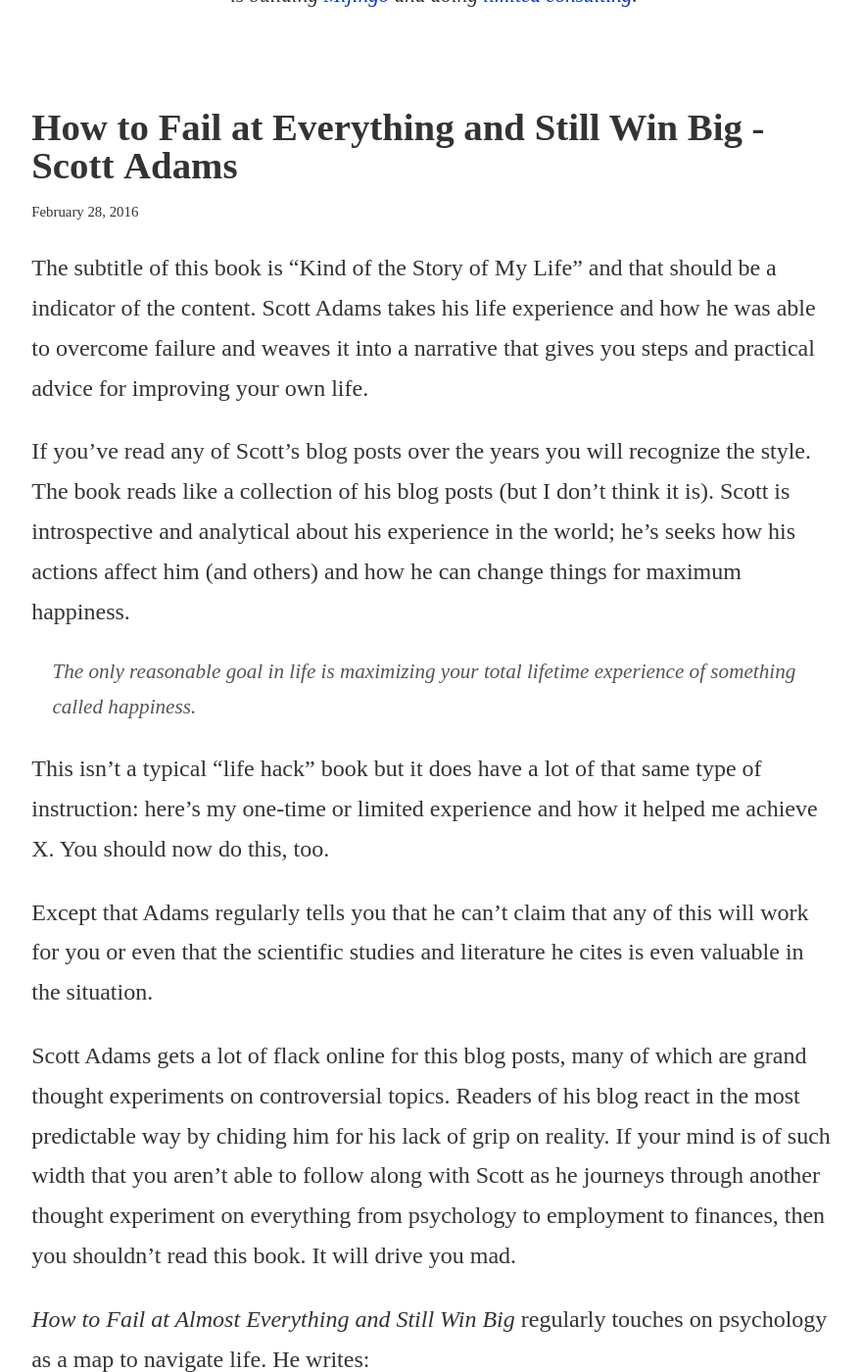
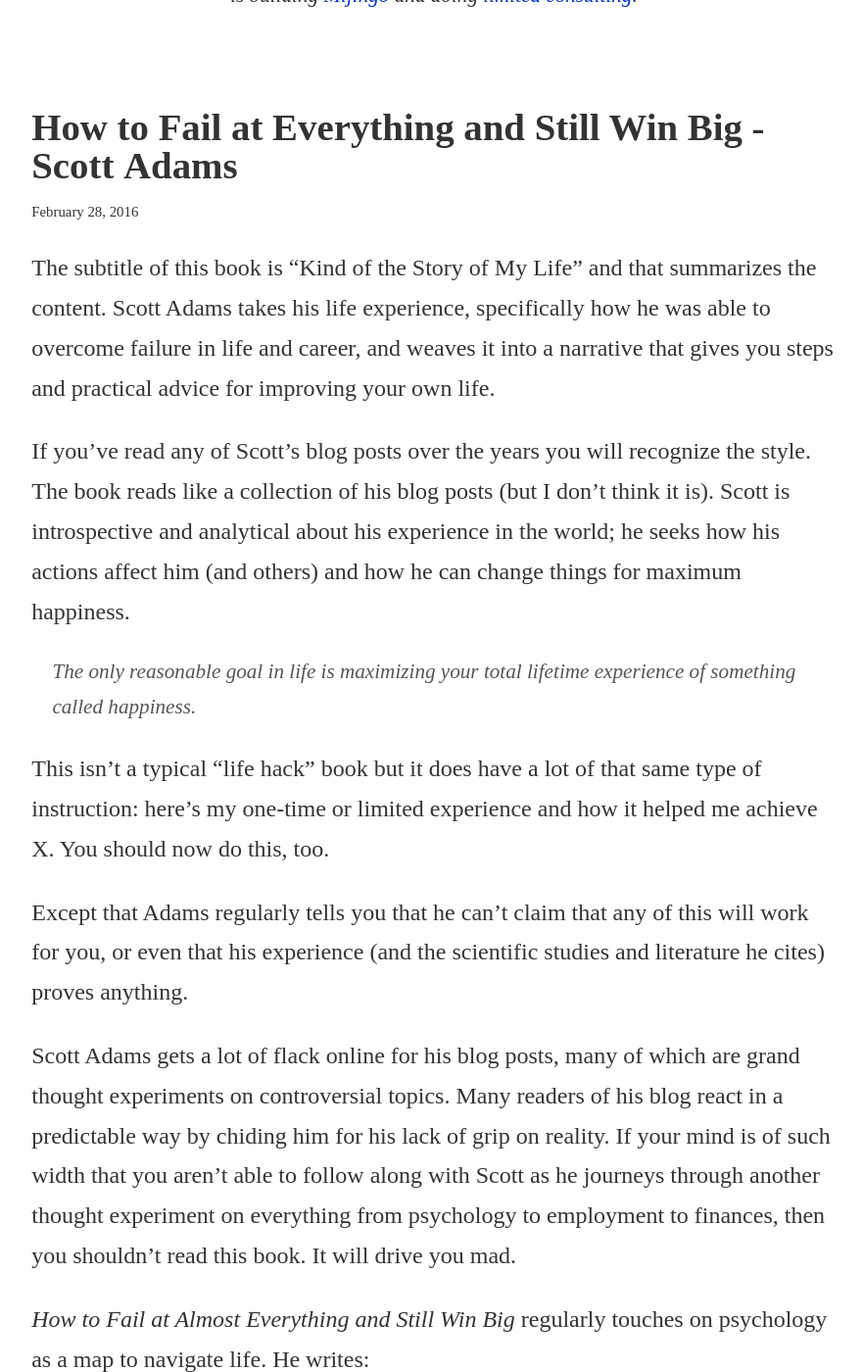
Before and after one commit to ryanirelan/ryanirelan.github.io, a Jekyll site: the page built from _posts/2016-02-28-how-to-fail-at-almost-everything-and-still-win-big.markdown, in a window 1280 px wide and 1400 px high, scrolled down 491 px. Shown: the whole window at 98% size, without its empty margins (197-1078 px from the left). Built offline with Jekyll 4.4.1, drawn with Linux system fonts in a browser that asks for light colours; nearby versions of some CDN libraries; some web fonts are replaced; some of the changed text lies outside the part shown.

Commit message:
updated for clarity and typos

```diff
--- a/_posts/2016-02-28-how-to-fail-at-almost-everything-and-still-win-big.markdown
+++ b/_posts/2016-02-28-how-to-fail-at-almost-everything-and-still-win-big.markdown
@@ -3,17 +3,17 @@
 title: "How to Fail at Everything and Still Win Big - Scott Adams"
 ---
 
-The subtitle of this book is “Kind of the Story of My Life” and that should be a indicator of the content. Scott Adams takes his life experience and how he was able to overcome failure and weaves it into a narrative that gives you steps and practical advice for improving your own life.
+The subtitle of this book is “Kind of the Story of My Life” and that summarizes the content. Scott Adams takes his life experience, specifically how he was able to overcome failure in life and career, and weaves it into a narrative that gives you steps and practical advice for improving your own life.
 
-If you’ve read any of Scott’s blog posts over the years you will recognize the style. The book reads like a collection of his blog posts (but I don't think it is). Scott is introspective and analytical about his experience in the world; he’s seeks how his actions affect him (and others) and how he can change things for maximum happiness.
+If you’ve read any of Scott’s blog posts over the years you will recognize the style. The book reads like a collection of his blog posts (but I don't think it is). Scott is introspective and analytical about his experience in the world; he seeks how his actions affect him (and others) and how he can change things for maximum happiness.
 
 > The only reasonable goal in life is maximizing your total lifetime experience of something called happiness.
 
 This isn't a typical "life hack" book but it does have a lot of that same type of instruction: here's my one-time or limited experience and how it helped me achieve X. You should now do this, too.
 
-Except that Adams regularly tells you that he can't claim that any of this will work for you or even that the scientific studies and literature he cites is even valuable in the situation.
+Except that Adams regularly tells you that he can't claim that any of this will work for you, or even that his experience (and the scientific studies and literature he cites)  proves anything.
 
-Scott Adams gets a lot of flack online for this blog posts, many of which are grand thought experiments on controversial topics. Readers of his blog react in the most predictable way by chiding him for his lack of grip on reality. If your mind is of such width that you aren't able to follow along with Scott as he journeys through another thought experiment on everything from psychology to employment to finances, then you shouldn't read this book. It will drive you mad.
+Scott Adams gets a lot of flack online for his blog posts, many of which are grand thought experiments on controversial topics. Many readers of his blog react in a predictable way by chiding him for his lack of grip on reality. If your mind is of such width that you aren't able to follow along with Scott as he journeys through another thought experiment on everything from psychology to employment to finances, then you shouldn't read this book. It will drive you mad.
 
 _How to Fail at Almost Everything and Still Win Big_ regularly touches on psychology as a map to navigate life. He writes:
 
```
Also changed, not shown: other parts of _posts/2016-02-28-how-to-fail-at-almost-everything-and-still-win-big.markdown (+3 -3 lines).
